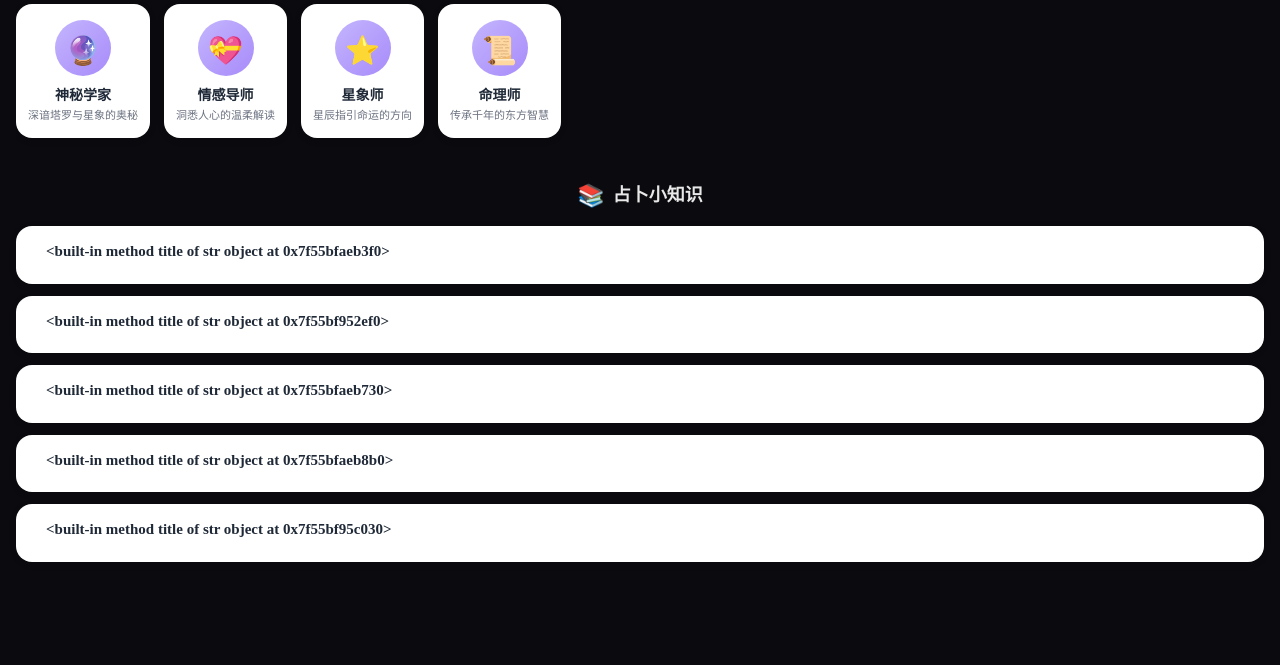
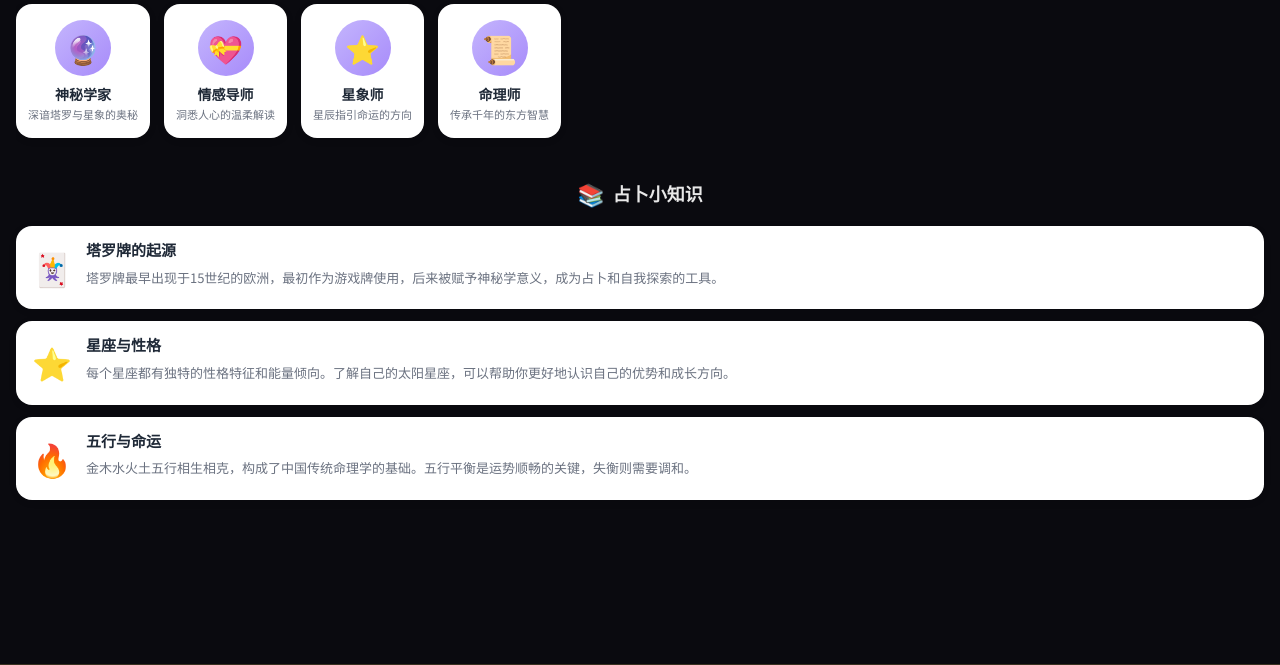
Before and after one commit to hikaruhuimin/soullink, a Flask app: page /divination in a window 1280 px wide. Shown: the part 1548-2213 px from the top of the page. Run offline with Flask 3, Linux system fonts and the light colour scheme.

Commit message:
fix: 占卜小知识数据格式修复 + 渐变头像 + toast提示

```diff
--- a/app.py
+++ b/app.py
@@ -545,12 +545,19 @@ def divination_home():
         'fortune': '新的一天，新的可能...',
     }
 
+    knowledge_tips = [
+        {'icon': '🃏', 'title': '塔罗牌的起源', 'summary': '塔罗牌最早出现于15世纪的欧洲，最初作为游戏牌使用，后来被赋予神秘学意义，成为占卜和自我探索的工具。'},
+        {'icon': '⭐', 'title': '星座与性格', 'summary': '每个星座都有独特的性格特征和能量倾向。了解自己的太阳星座，可以帮助你更好地认识自己的优势和成长方向。'},
+        {'icon': '🔥', 'title': '五行与命运', 'summary': '金木水火土五行相生相克，构成了中国传统命理学的基础。五行平衡是运势顺畅的关键，失衡则需要调和。'},
+    ]
+
     return render_template('divination/home.html',
                          divination_types=divination_types,
                          type_data=divination_types,
                          popular_divinations=popular_divinations,
                          fortune_tellers=fortune_tellers,
                          tips=tips,
+                         knowledge_tips=knowledge_tips,
                          lang=lang)
 
 
--- a/templates/divination/home.html
+++ b/templates/divination/home.html
@@ -482,7 +482,7 @@
     <div class="knowledge-section">
         <h3 class="section-title"><span class="icon">📚</span>占卜小知识</h3>
         <div class="knowledge-cards">
-            {% for tip in tips %}
+            {% for tip in knowledge_tips %}
             <div class="knowledge-card">
                 <span class="tip-icon">{{ tip.icon }}</span>
                 <div class="tip-content">
```
